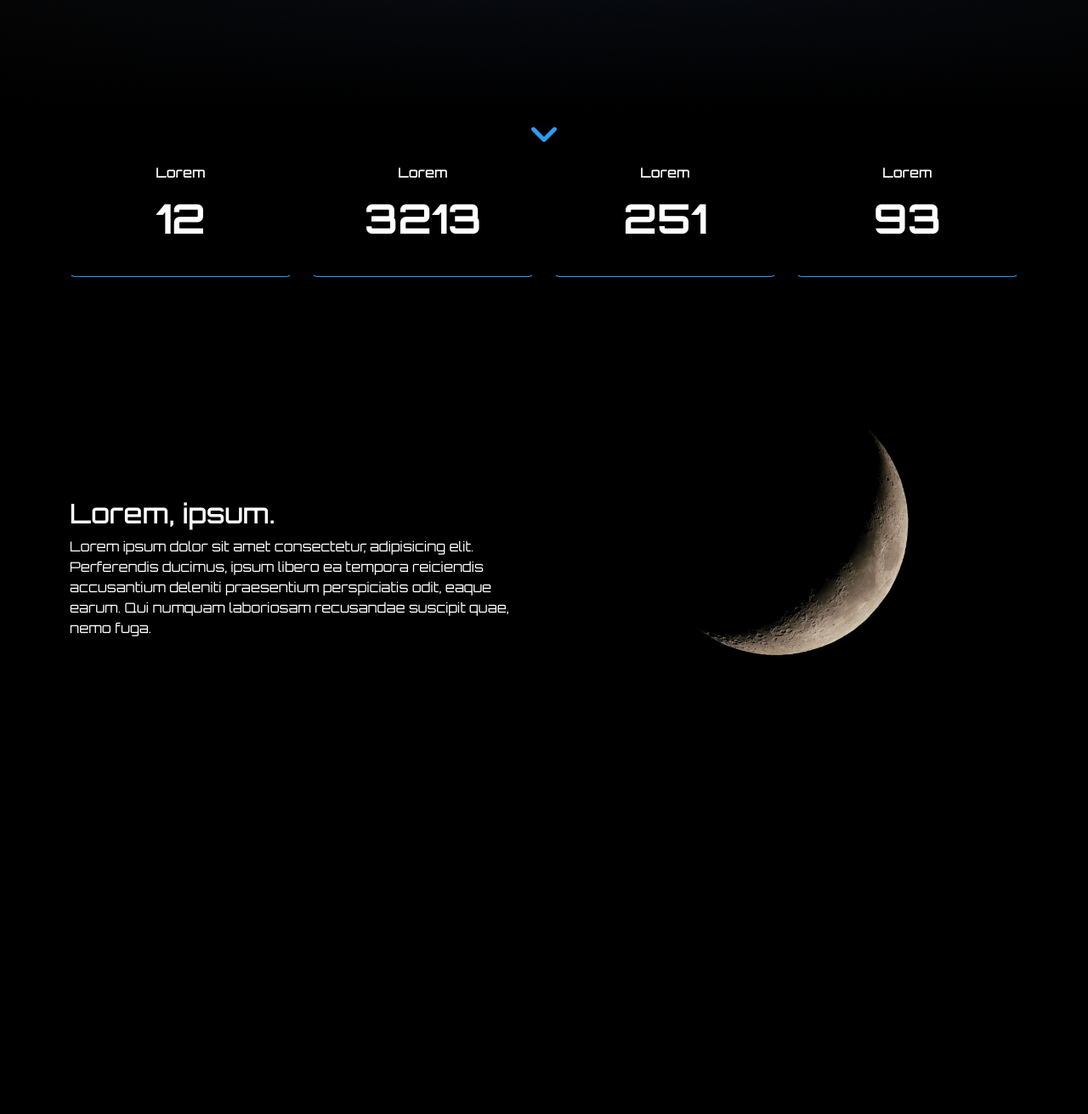
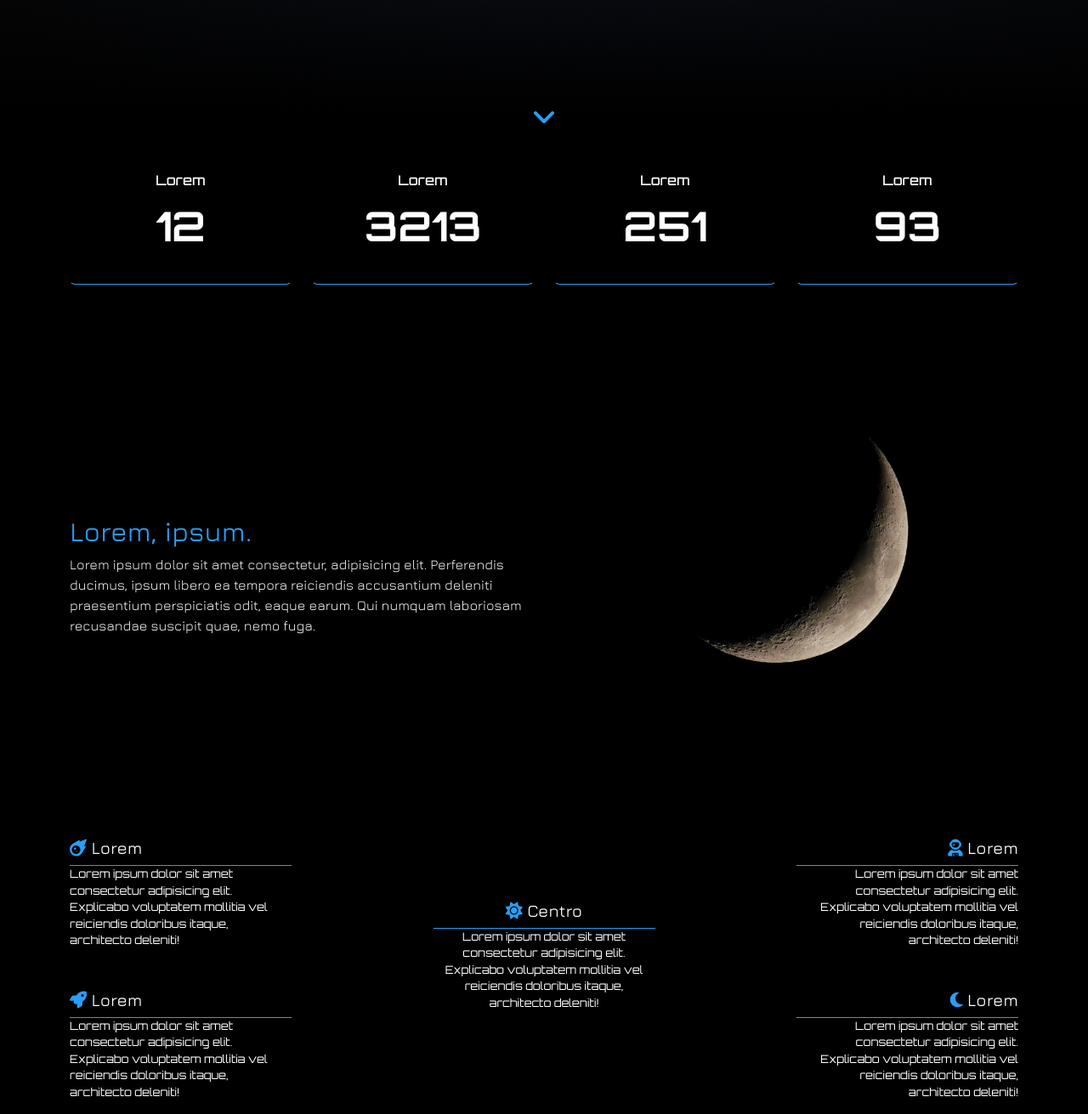
Before and after one commit to Alessio-Zamuner/Alessio-Zamuner_progetto-Black, a plain HTML site: page index.html in a window 1280 px wide. Shown: the part 720-2031 px from the top of the page at 85% size. Before the commit the page ends 1601 px from the top, so only its background shows below. Drawn offline with nearby package versions, Linux system fonts and the light colour scheme.

Commit message:
altre correzioni in section moon2 e header, section paragraphs

```diff
--- a/index.html
+++ b/index.html
@@ -55,15 +55,16 @@
         <div class="section-moon container-fluid d-flex align-items-center ">
             <div class="row">
                 <div class="color-text-w d-flex flex-column">
-                    <h1>Lorem, ipsum.</h1>
-                    <p class="font-jura">Lorem ipsum dolor sit amet consectetur.</p>
+                    <h1 class="ps-4">Lorem, ipsum.</h1>
+                    <p class="ps-4 font-jura">Lorem ipsum dolor sit amet consectetur.</p>
                 </div>
             </div>
         </div>
         <!-- icon -->
-        <div class="d-flex justify-content-center bg"><i class="fa-solid fa-angle-down icon-custom"></i></div>
+        <div class="d-flex justify-content-center"><i class="fa-solid fa-angle-down fa-2xl color-text-main"></i>
+        </div>
         <!-- cards bottom header -->
-        <div class="container">
+        <div class="container mt-5">
             <div class="row justify-content-center">
                 <div class="col-10 col-md-3">
                     <div class="card bg-transparent">
@@ -100,13 +101,14 @@
             </div>
         </div>
     </header>
-    <main class="">
+    <main>
         <!-- section moon 2 -->
-        <div class="container pt-5">
+        <div class="container my-5 ">
             <div class="row pt-5 align-items-center">
                 <div class="col-6 color-text-w pt-5">
-                    <h2>Lorem, ipsum.</h2>
-                    <p>Lorem ipsum dolor sit amet consectetur, adipisicing elit. Perferendis ducimus, ipsum libero ea
+                    <h2 class="font-jura color-text-main">Lorem, ipsum.</h2>
+                    <p class="font-jura">Lorem ipsum dolor sit amet consectetur, adipisicing elit. Perferendis ducimus,
+                        ipsum libero ea
                         tempora reiciendis accusantium deleniti praesentium perspiciatis odit, eaque earum. Qui numquam
                         laboriosam recusandae suscipit quae, nemo fuga.</p>
                 </div>
@@ -114,12 +116,40 @@
                 </div>
             </div>
         </div>
+        <!-- section paragraphs-->
+        <div class="container pt-5">
+            <div class="row justify-content-between">
+                <div class="col-3 color-text-w">
+                    <h3 class="fs-5 font-jura"><i class="fa-solid fa-meteor color-text-main"></i> Lorem</h3>
+                    <p class="border-custom mb-5">Lorem ipsum dolor sit amet consectetur adipisicing elit. Explicabo
+                        voluptatem mollitia vel reiciendis doloribus itaque, architecto deleniti!</p>
+
+                    <h3 class="fs-5 font-jura"><i class="fa-solid fa-rocket color-text-main"></i> Lorem</h3>
+                    <p class="border-custom">Lorem ipsum dolor sit amet consectetur adipisicing elit. Explicabo
+                        voluptatem mollitia vel reiciendis doloribus itaque, architecto deleniti!</p>
+                </div>
+                <div class="col-3 color-text-w d-flex justify-content-center flex-column text-center">
+                    <h3 class="fs-5 font-jura"><i class="fa-solid fa-sun color-text-main"></i> Centro</h3>
+                    <p class="border-custom mb-5">Lorem ipsum dolor sit amet consectetur adipisicing elit. Explicabo
+                        voluptatem mollitia vel reiciendis doloribus itaque, architecto deleniti!</p>
+                </div>
+                <div class="col-3 color-text-w text-end">
+                    <h3 class="fs-5 font-jura"><i class="fa-solid fa-user-astronaut color-text-main"></i> Lorem</h3>
+                    <p class="border-custom mb-5">Lorem ipsum dolor sit amet consectetur adipisicing elit. Explicabo
+                        voluptatem mollitia vel reiciendis doloribus itaque, architecto deleniti!</p>
+                    <h3 class="fs-5 font-jura"><i class="fa-solid fa-moon color-text-main"></i> Lorem</h3>
+                    <p class="border-custom">Lorem ipsum dolor sit amet consectetur adipisicing elit. Explicabo
+                        voluptatem mollitia vel reiciendis doloribus itaque, architecto deleniti!</p>
+                </div>
+            </div>
+        </div>
+
     </main>
     <footer>
         <!-- place footer here -->
     </footer>
     <!-- Bootstrap JavaScript Libraries -->
-    <script src="https://cdn.jsdelivr.net/npm/@popperjs/core@2.11.6/dist/umd/popper.min.js"s
+    <script src="https://cdn.jsdelivr.net/npm/@popperjs/core@2.11.6/dist/umd/popper.min.js" s
         integrity="sha384-oBqDVmMz9ATKxIep9tiCxS/Z9fNfEXiDAYTujMAeBAsjFuCZSmKbSSUnQlmh/jp3"
         crossorigin="anonymous"></script>
 
--- a/style.css
+++ b/style.css
@@ -16,8 +16,13 @@ body {
 }
 
 /* color */
-.color-text-w {
+.color-text-w,
+.paragraphs {
     color: white;
+}
+
+.color-text-main {
+    color: var(--main);
 }
 
 /* navbar */
@@ -43,6 +48,7 @@ body {
     background-position: center;
     background-repeat: no-repeat;
 }
+
 @media (max-width: 1000px) {
     .section-moon {
         background-image: linear-gradient(to bottom, rgb(9, 9, 9) 0%, rgba(30, 30, 30, 0.346) 50%, rgb(0, 0, 0) 100%), url(./media/moon.jpg);
@@ -54,24 +60,26 @@ body {
 
 }
 
-/* icon */
-.icon-custom {
-    color: var(--main);
-    font-size: 2.5rem;
-}
-
 /* cards bottom header */
 .p-cards {
     font-weight: 700;
     font-size: 3rem;
 }
-.card{
+
+.card {
     border-bottom: 1px solid var(--main);
 }
+
 /* section moon 2 */
-.bg-custom{
+.bg-custom {
     height: 57.4vh;
     background-image: url(./media/moon2.jpg);
     background-size: contain;
     background-repeat: no-repeat;
 }
+
+/* section paragraphs */
+.border-custom {
+    border-top: 1px solid var(--main);
+    font-size: small;
+}
```
